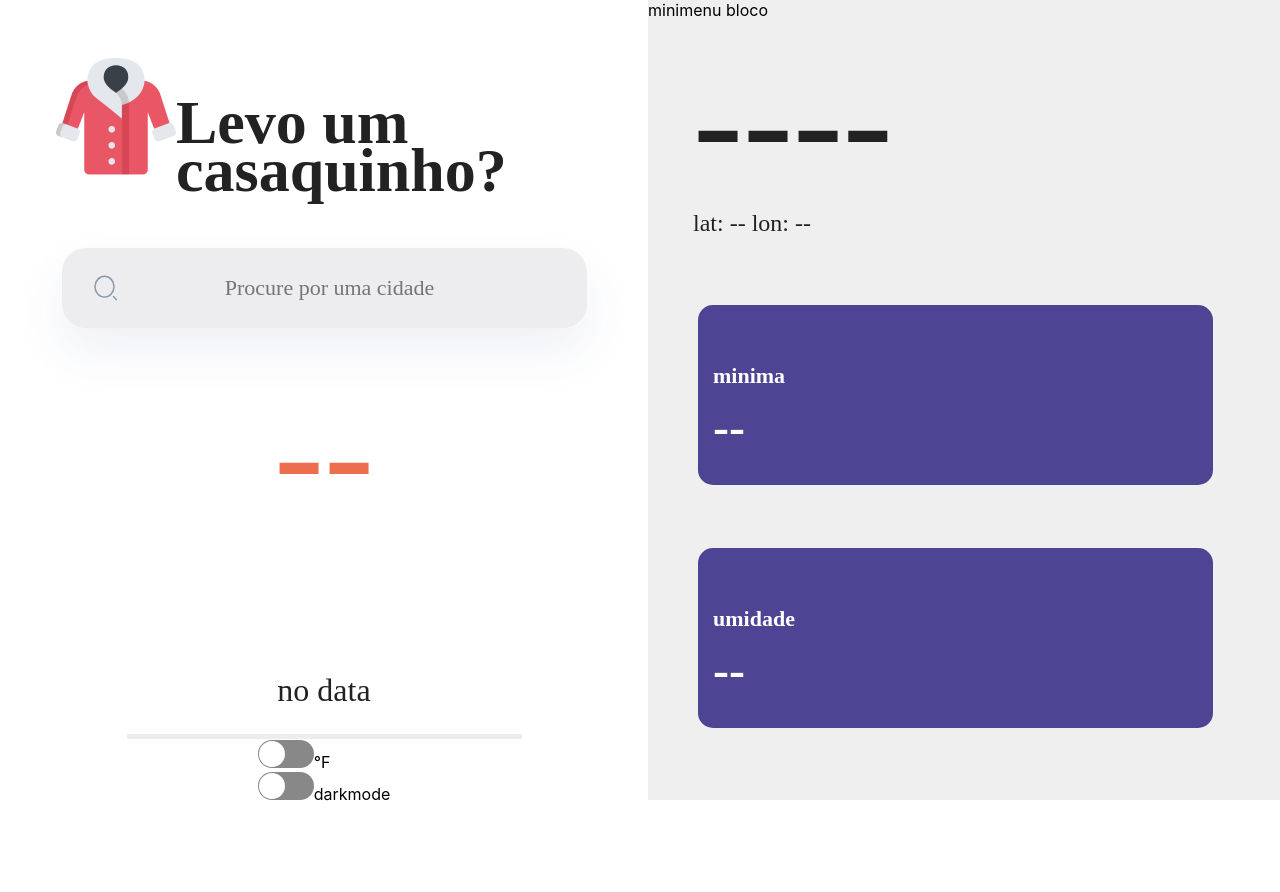
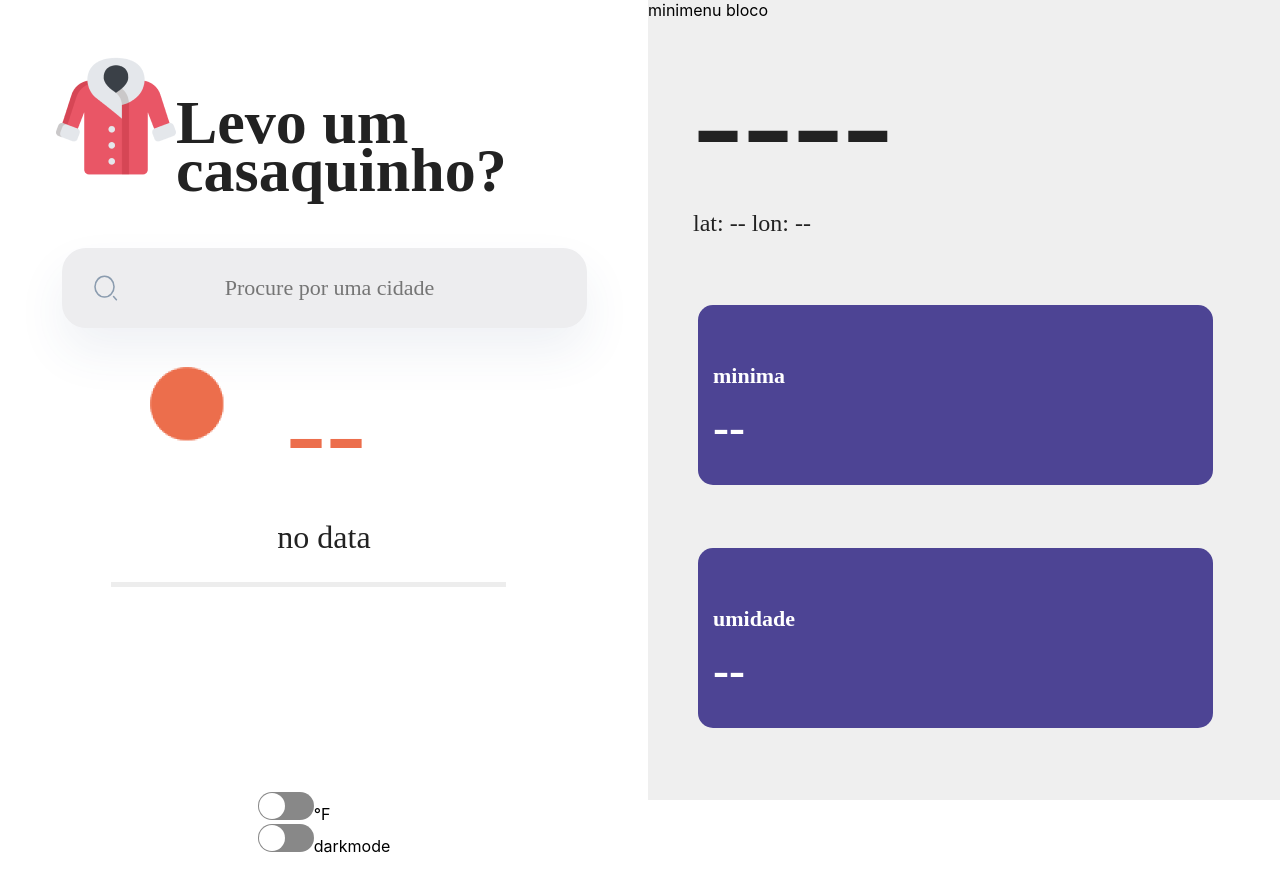
Before and after one commit to eduardoandre1/Partly-cloudy, a React (Vite) app: page / in a window 1280 px wide. Shown: the top 892 px of the page. Built offline with nearby package versions, Linux system fonts and the light colour scheme.

Commit message:
fix menu style

```diff
--- a/src/menu/temperaturemeter.tsx
+++ b/src/menu/temperaturemeter.tsx
@@ -1,5 +1,6 @@
 import { useContext } from 'react';
 import styled from 'styled-components';
+import image from '../resources/01d@2x 1.png'
 
 import ProviderContect from '../provider';
 
@@ -9,14 +10,15 @@ function TemperatureMeter() {
 
   return (
     <TemperatureBarStyle>
-      <>
-        <h1>{global.apiRespost ? global.apiRespost.main.temp + 'ºC' : '--'}</h1>
+      <Espaço>
+        <img src={image} />
+        <h1>{global.apiRespost ? parseInt(global.apiRespost.main.temp) + 'ºC' : '--'}</h1>
         <br />
-      </>
+      </Espaço>
       <h2>
         {global.apiRespost ? global.apiRespost.weather[0].description : ' no data '}
       </h2>
-      <div></div>
+      <Line />
     </TemperatureBarStyle>
   );
 }
@@ -24,30 +26,28 @@ export default TemperatureMeter;
 
 const TemperatureBarStyle = styled.div`
   width: 426px;
-  height: 412px;
+  height: 490px;
   display: flex;
   flex-direction: column;
-  flex-wrap: nowrap;
-  justify-content: flex-start;
-  align-items: center;
-  div {
-    background: #ededed;
-    width: 395px;
-    height: 5px;
+  flex-wrap: wrap;
+  img {
+    height: 150px;
+    width: 150px;
   }
   h1 {
     width: 100%;
     height: 90px;
-    flex-shrink: 0;
+    width: 130px;
     color: #ec6e4c;
     font-family: Poppins;
-    font-size: 150px;
+    font-size: 120px;
     font-style: normal;
     font-weight: 300;
     line-height: 48px; /* 32% */
     text-align: center;
   }
   h2 {
+    margin-top: 95px;
     height: 42px;
     color: #222;
     font-family: Poppins;
@@ -56,5 +56,19 @@ const TemperatureBarStyle = styled.div`
     font-weight: 400;
     line-height: 48px; /* 150% */
     text-align: center;
+    width: 100%;
   }
 `;
+const Espaço = styled.div`
+display: flex;
+    flex-direction: row;
+    justify-content: flex-start;
+    align-items: flex-start;
+    height: 90px;
+    width: 490px;
+`
+const Line = styled.div`
+ background: #ededed;
+    width: 395px;
+    height: 5px;
+`
```
Also changed, not shown: src/resources/01d@2x 1.png (added).
